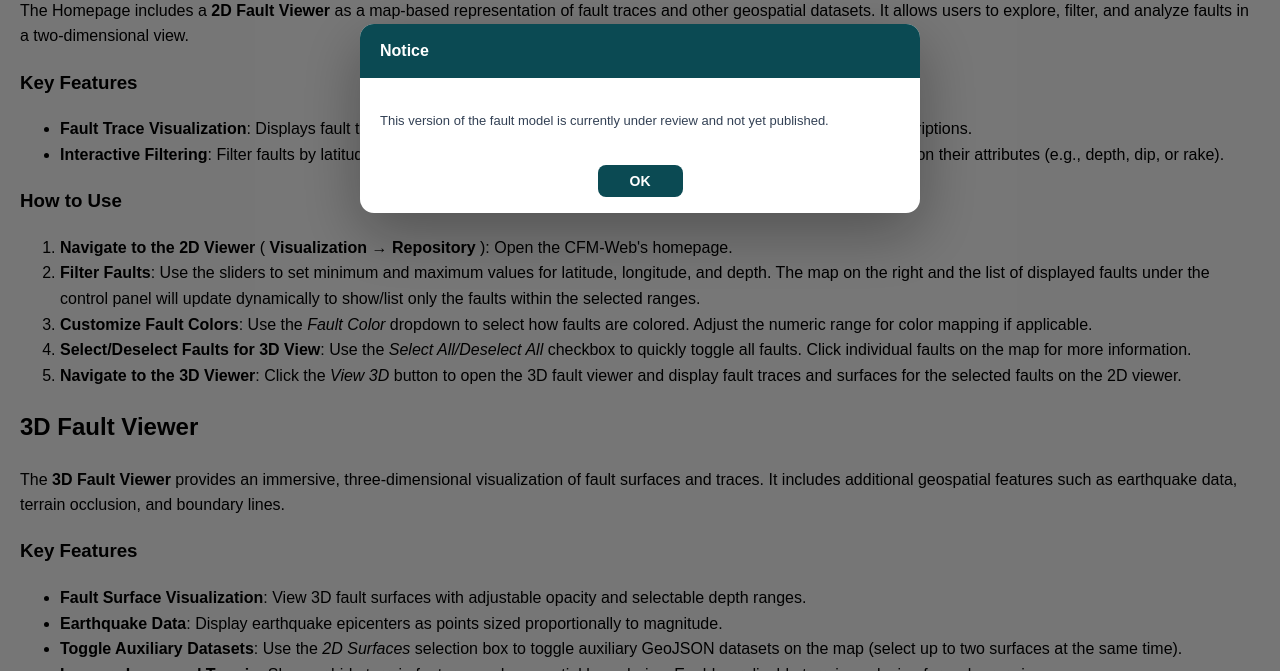
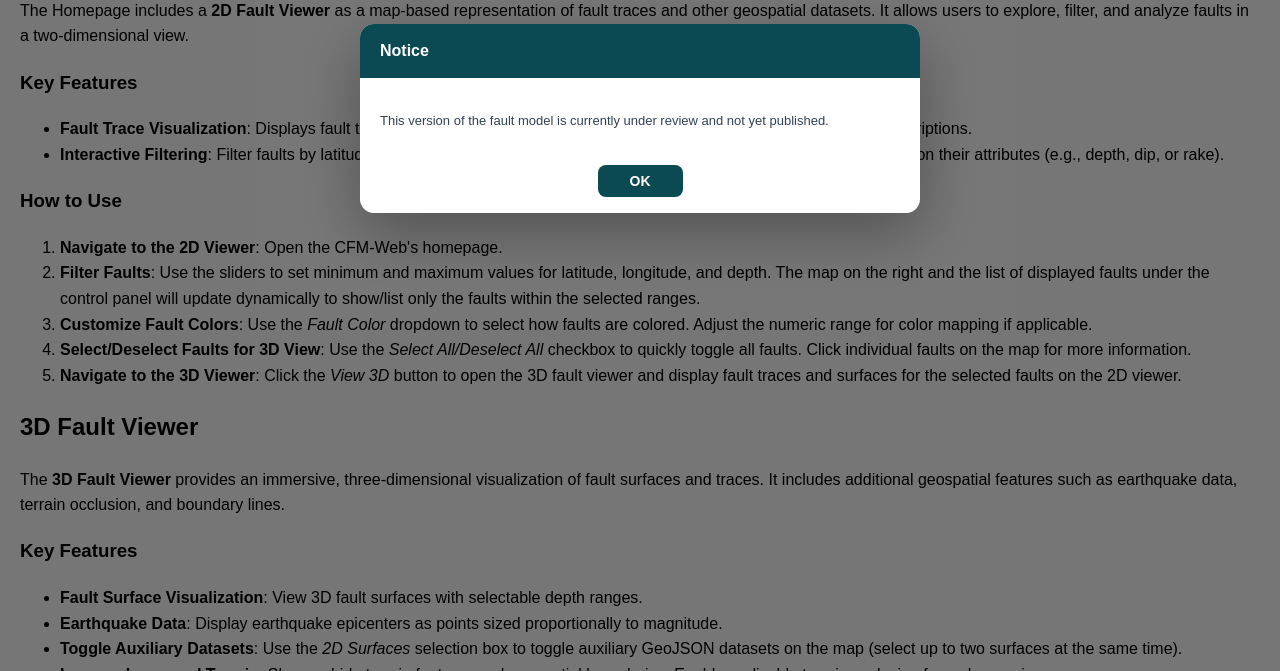
Before and after one commit to cascadiaquakes/CRESCENT-CFM-WEB, a FastAPI app: page /guide in a window 1280 px wide. Shown: the part 434-1105 px from the top of the page. Run offline with FastAPI, Linux system fonts and the light colour scheme.

Commit message:
feat: update downloads page and guide to match current UI

```diff
--- a/app/templates/downloads.html
+++ b/app/templates/downloads.html
@@ -20,10 +20,10 @@
 <ul>
     <li style="width:40%"><a
             href="https://raw.githubusercontent.com/cascadiaquakes/crescent-cfm/main/crescent_cfm_files/crescent_cfm_crustal_traces.geojson">CRESCENT
-            Cascadia 2D Crustal Fault traces (GeoJSON)</a></li>
+            Cascadia 2D Fault traces (GeoJSON)</a></li>
     <li style="width:40%"><a
             href="https://raw.githubusercontent.com/cascadiaquakes/crescent-cfm/main/crescent_cfm_files/crescent_cfm_crustal_3d.geojson">CRESCENT
-            Cascadia 3D Crustal Fault Surfaces (GeoJSON)</a></li>
+            Cascadia 3D Fault Surfaces (GeoJSON)</a></li>
 </ul>
 <p>Coming soon, we will have .tsurf files available for 3D geometries.</p>
 
--- a/app/templates/guide.html
+++ b/app/templates/guide.html
@@ -81,8 +81,7 @@
 
     <h3>How to Use</h3>
     <ol>
-        <li><strong>Navigate to the 2D Viewer</strong> ( <strong>Visualization</strong>
-            &rightarrow;<strong> Repository</strong> ): Open the CFM-Web's homepage.</li>
+        <li><strong>Navigate to the 2D Viewer</strong>: Open the CFM-Web's homepage.</li>
         <li><strong>Filter Faults</strong>: Use the sliders to set minimum and maximum values for
             latitude, longitude, and depth. The map on the right and the list of displayed faults under the control
             panel will update dynamically to show/list only the faults within the selected ranges.</li>
@@ -103,7 +102,7 @@
 
     <h3>Key Features</h3>
     <ul>
-        <li><strong>Fault Surface Visualization</strong>: View 3D fault surfaces with adjustable opacity and selectable
+        <li><strong>Fault Surface Visualization</strong>: View 3D fault surfaces with selectable
             depth ranges.</li>
         <li><strong>Earthquake Data</strong>: Display earthquake epicenters as points sized proportionally to magnitude.
         </li>
@@ -119,14 +118,11 @@
 
     <h3>How to Use</h3>
     <ul>
-        <li><strong>To View All Fault Surfaces</strong>: For a 3D view of all fault surfaces, navigate to
-            <strong>Visualization</strong>
-            &rightarrow;<strong> 3D Viewer</strong>.
+        <li><strong>To View All Fault Surfaces</strong>: Click the <strong>3D Viewer</strong> button in the header.
         </li>
         <li><strong>To View Selected Fault Surfaces</strong>:
             <ol>
-                <li><strong>Navigate to the 2D Viewer</strong>: Go to the homepage ( <strong>Visualization</strong>
-                    &rightarrow;<strong> Repository</strong> ).
+                <li><strong>Navigate to the 2D Viewer</strong>: Go to the homepage.
                 </li>
                 <li><strong>Filter Faults</strong>: Use the sliders to limit faults to those of interest.</li>
                 <li><strong>Select Faults for 3D View</strong>: Use the checkbox next to each fault in the fault list
@@ -149,21 +145,18 @@
                 <li><strong>Explore Earthquake Data</strong>: Toggle the <em>Earthquakes</em> checkbox to display
                     epicenters. Adjust the circle size slider to change the marker size for earthquakes.
                 </li>
-                <li><strong>Adjust Opacity</strong>: Use the <em>Opacity Control</em> slider to adjust the transparency
-                    of fault surfaces.
-                </li>
             </ol>
         </li>
     </ul>
 
 
     <h2>Data Download</h2>
-    <p>CFM GeoPackage (.gpkg) & KML (.kml) file downloads of the models are available under the <strong>Data</strong>
+    <p>GeoJSON file downloads of the fault models are available under the <strong>Data</strong>
         menu ( <strong>Data</strong> &rightarrow;<strong> Download Models</strong> ).</p>
 
     <h2>General Tips</h2>
     <ul>
-        <li>Visit the links under the <strong>More menu</strong>.</li>
+        <li>Visit the links under the <strong>About</strong> section for more information.</li>
         <li><strong>Interaction</strong>: Use your mouse or touchscreen to pan, zoom, and rotate the map. Hover over
             features to display tooltips with additional information.
         </li>
```
